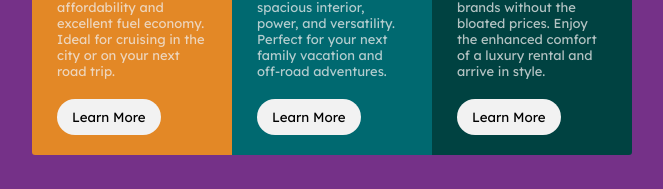
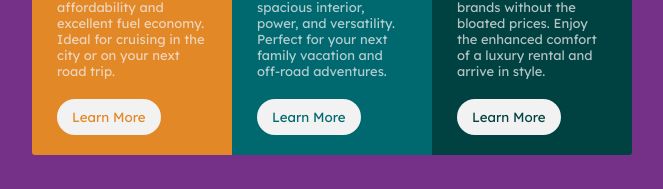
Before and after one commit to surajCoder07/Card-with-hover-effect, a plain HTML site: page index.html in a window 1280 px wide. Shown: the part 421-610 px from the top of the page, without its empty margins (308-971 px from the left). Drawn offline with Linux system fonts and the light colour scheme.

Commit message:
adding btn class

```diff
--- a/index.html
+++ b/index.html
@@ -29,7 +29,7 @@
       <h2> Sedans</h2>
       <p>Choose a sedan for its affordability and excellent fuel economy. Ideal for cruising in the city
         or on your next road trip.</p>
-        <a href="#"> <button class="button">Learn More</button></a>
+        <a href="#"> <button class="button btn1">Learn More</button></a>
     </div>
   </div>
 <div class="card card-2"  >
@@ -40,7 +40,7 @@
     <h2>SUVs</h2>
     <p>Take an SUV for its spacious interior, power, and versatility. Perfect for your next family vacation
       and off-road adventures.</p>
-      <a href="#"> <button class="button">Learn More</button></a>
+      <a href="#"> <button class="button btn2">Learn More</button></a>
   </div>
 </div>
 <div class="card card-3"  >
@@ -51,7 +51,7 @@
     <h2>Luxury</h2>
     <p>Cruise in the best car brands without the bloated prices. Enjoy the enhanced comfort of a luxury
       rental and arrive in style.</p>
-      <a href="#"> <button class="button">Learn More</button></a>
+      <a href="#"> <button class="button btn3">Learn More</button></a>
   </div>
 </div>
 
```
